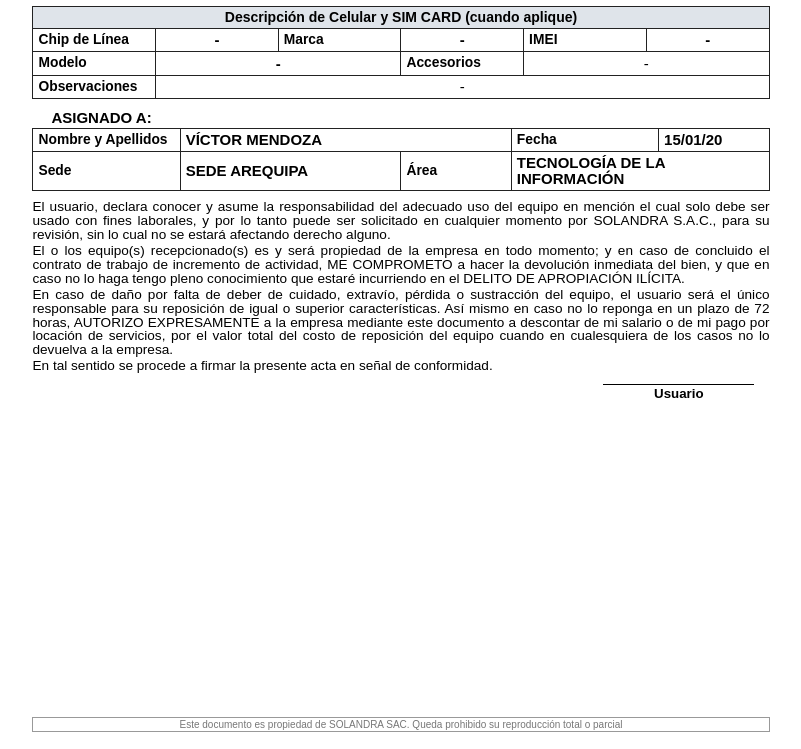
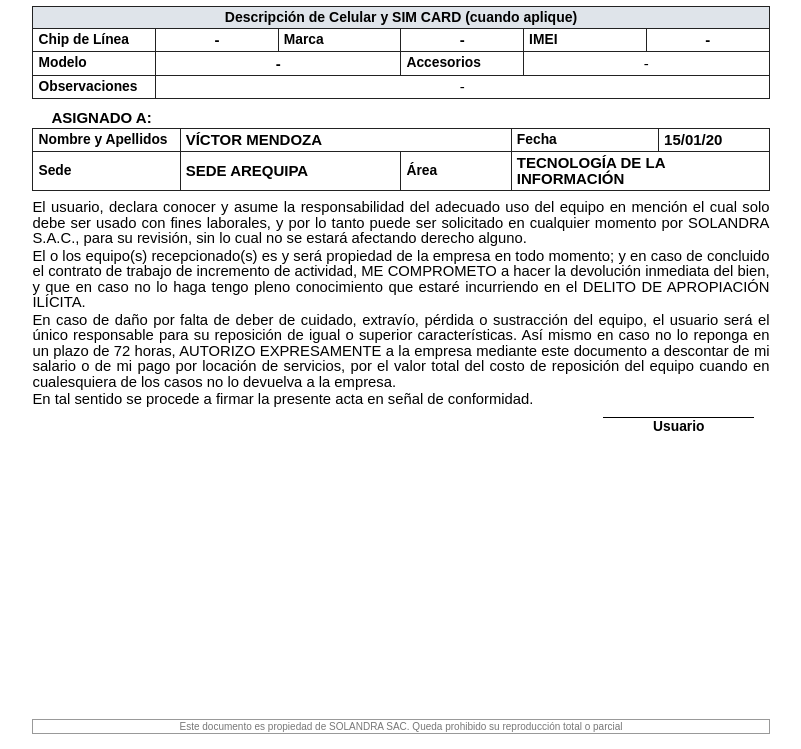
Before and after one commit to milagrosmmms23-bit/sigati_solandra, a PHP site: page /assignments/1/print in a window 1280 px wide. Shown: the part 413-1162 px from the top of the page, without its empty margins (239-1040 px from the left). Run offline with PHP 8.4, Linux system fonts and the light colour scheme; a user stored in the database is signed in; data comes from the database, SQL or seed files in the repository; tables that the repository leaves empty hold one stand-in row (values such as "Sample post").

Commit message:
Agranda texto legal del formato impreso

```diff
--- a/app/Views/print.php
+++ b/app/Views/print.php
@@ -122,9 +122,9 @@ body{font-family:Arial,DejaVu Sans,sans-serif;color:#000;font-size:14.2px;margin
 .observations{height:6mm;vertical-align:middle;line-height:1.02}
 .assigned-title{font-weight:bold;margin:2.5mm 0 0.5mm 5mm;font-size:15px}
 .assigned-table{margin-bottom:2.5mm;font-size:15px}
-.legal-text{font-size:13.6px;line-height:1.02;text-align:justify;margin:0 0 0.55mm}
-.signature-line{width:40mm;border-top:1px solid #000;text-align:center;font-weight:bold;margin:3mm 4mm 2.8mm auto;padding-top:1px;font-size:13.3px}
-.quality-footer{border:1px solid #999;text-align:center;color:#777;font-size:10px;padding:1px;margin:0;position:absolute;left:5mm;right:5mm;bottom:4.5mm}
+.legal-text{font-size:14.8px;line-height:1.04;text-align:justify;margin:0 0 0.65mm}
+.signature-line{width:40mm;border-top:1px solid #000;text-align:center;font-weight:bold;margin:2.5mm 4mm 2.4mm auto;padding-top:1px;font-size:13.8px}
+.quality-footer{border:1px solid #999;text-align:center;color:#777;font-size:10px;padding:1px;margin:0;position:absolute;left:5mm;right:5mm;bottom:4mm}
 .return-title{text-align:center;font-weight:bold;font-size:14px;margin:8mm 0 4mm}
 .doc-table{width:100%;border-collapse:collapse;margin:4mm 0}
 .doc-table th,.doc-table td{border:1px solid #555;padding:5px;text-align:left;vertical-align:top}
--- a/app/Views/print_layout.php
+++ b/app/Views/print_layout.php
@@ -31,9 +31,9 @@ body{font-family:Arial,DejaVu Sans,sans-serif;color:#000;font-size:14.2px;margin
 .observations{height:6mm;vertical-align:middle;line-height:1.02}
 .assigned-title{font-weight:bold;margin:2.5mm 0 0.5mm 5mm;font-size:15px}
 .assigned-table{margin-bottom:2.5mm;font-size:15px}
-.legal-text{font-size:13.6px;line-height:1.02;text-align:justify;margin:0 0 0.55mm}
-.signature-line{width:40mm;border-top:1px solid #000;text-align:center;font-weight:bold;margin:3mm 4mm 2.8mm auto;padding-top:1px;font-size:13.3px}
-.quality-footer{border:1px solid #999;text-align:center;color:#777;font-size:10px;padding:1px;margin:0;position:absolute;left:5mm;right:5mm;bottom:4.5mm}
+.legal-text{font-size:14.8px;line-height:1.04;text-align:justify;margin:0 0 0.65mm}
+.signature-line{width:40mm;border-top:1px solid #000;text-align:center;font-weight:bold;margin:2.5mm 4mm 2.4mm auto;padding-top:1px;font-size:13.8px}
+.quality-footer{border:1px solid #999;text-align:center;color:#777;font-size:10px;padding:1px;margin:0;position:absolute;left:5mm;right:5mm;bottom:4mm}
 .return-title{text-align:center;font-weight:bold;font-size:14px;margin:8mm 0 4mm}
 .doc-table{width:100%;border-collapse:collapse;margin:4mm 0}
 .doc-table th,.doc-table td{border:1px solid #555;padding:5px;text-align:left;vertical-align:top}
```
